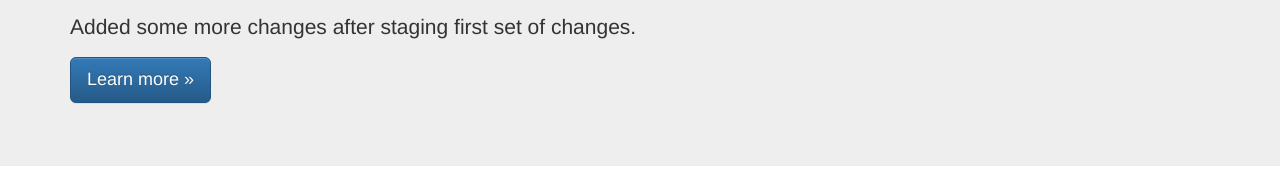
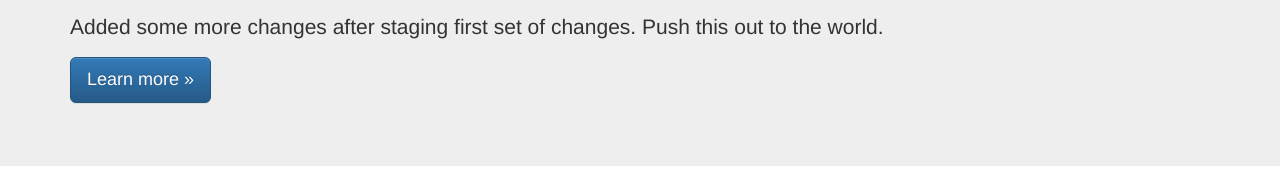
Before and after one commit to john144/git-demo, a plain HTML site: page initializr/index.html in a window 1280 px wide. Shown: the part 260-453 px from the top of the page. Drawn offline with nearby package versions, Linux system fonts and the light colour scheme.

Commit message:
Updating two pages

```diff
--- a/initializr/index.html
+++ b/initializr/index.html
@@ -57,7 +57,7 @@
       <div class="container">
         <h1>Hello there, world!</h1>
         <p>This is a template for a simple marketing or informational website. It includes a large callout called a jumbotron and three supporting pieces of content. Use it as a starting point to create something more unique.</p>
-        <p>Added some more changes after staging first set of changes.</p>
+        <p>Added some more changes after staging first set of changes. Push this out to the world.</p>
         <p><a class="btn btn-primary btn-lg" href="#" role="button">Learn more &raquo;</a></p>
       </div>
     </div>
```
Also changed, not shown: 1 other file.
